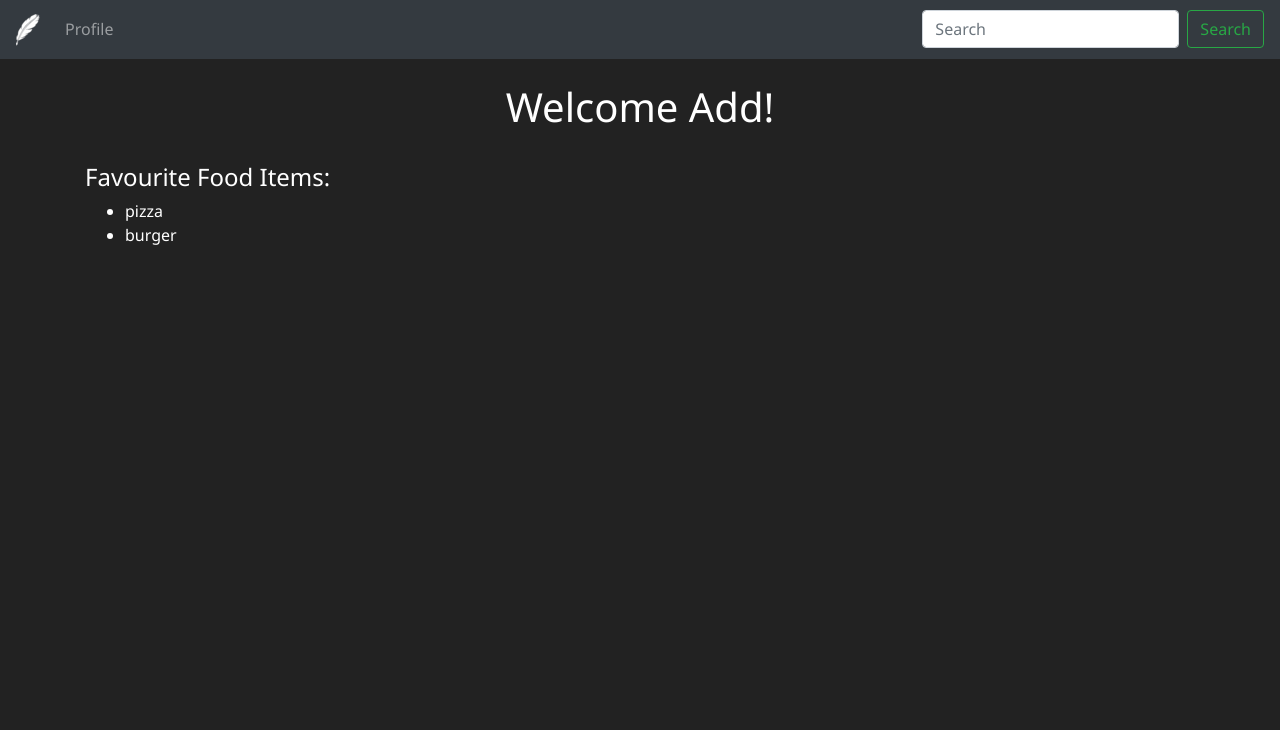
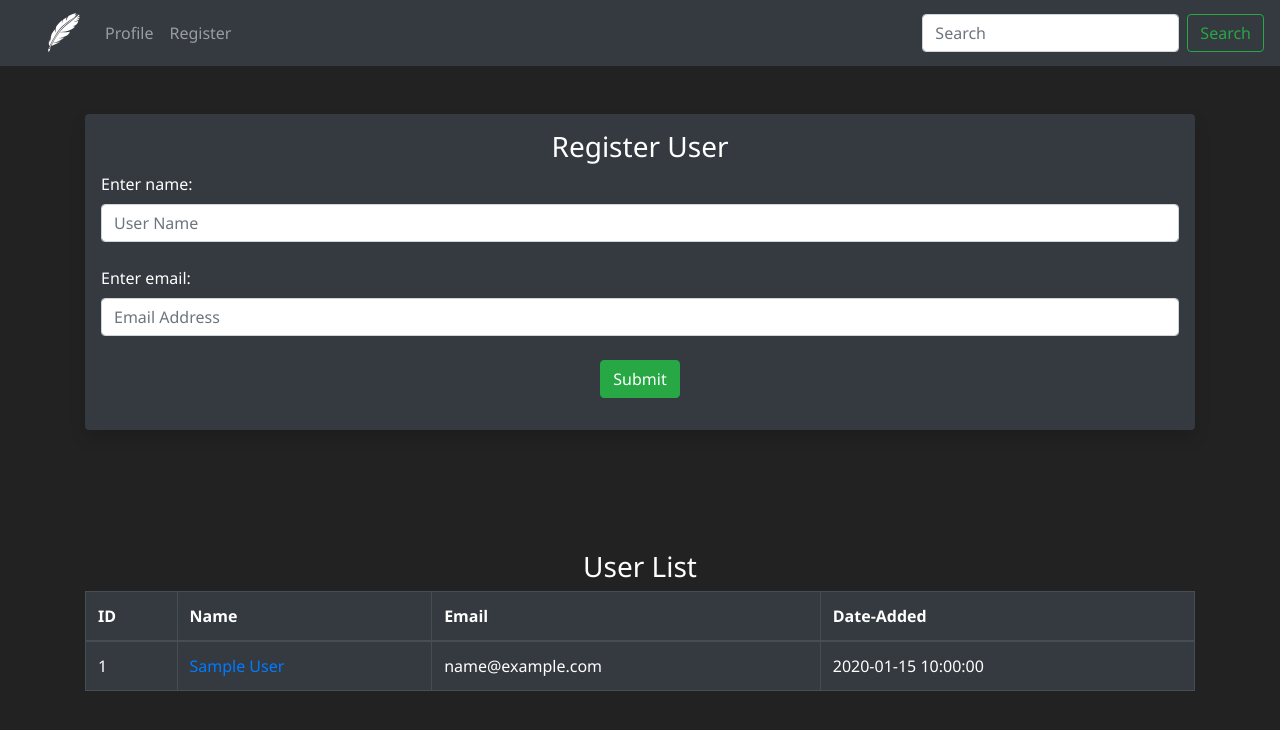
Before and after one commit to RampageousRJ/Blogify, a Flask app: page /user/add in a window 1280 px wide. Shown: the top 730 px of the page. Run offline with Flask 3, Linux system fonts and the light colour scheme; tables that the repository leaves empty hold one stand-in row (values such as "Sample post").

Commit message:
MySQL Shift

```diff
--- a/blogify/forms.py
+++ b/blogify/forms.py
@@ -4,5 +4,10 @@ from wtforms.validators import DataRequired
 from flask_login import UserMixin
 
 class UserForm(UserMixin,FlaskForm):
-    name=StringField("Enter your name: ",validators=[DataRequired()])
+    name=StringField("Enter name: ",validators=[DataRequired()])
+    email=StringField("Enter email: ",validators=[DataRequired()])
     submit=SubmitField("Submit")
+
+class NamerForm(UserMixin,FlaskForm):
+    name=StringField("Enter name: ",validators=[DataRequired()])
+    submit=SubmitField("Submit")
--- a/blogify/routes.py
+++ b/blogify/routes.py
@@ -1,6 +1,7 @@
-from flask import Flask,render_template,flash
-from blogify import app
+from flask import Flask,render_template,flash,request
+from blogify import app,db
 from blogify.forms import *
+from blogify.models import Users
 
 @app.route('/')
 @app.route('/home')
@@ -15,12 +16,44 @@ def user(name):
 @app.route('/name',methods=['GET','POST'])
 def name():
     name=None
-    form=UserForm()
+    form=NamerForm()
     if form.validate_on_submit():
         name=form.name.data
         form.name.data=""
         flash("Submitted Successfully!",category='success')
     return render_template('name.html',name=name,form=form)
+
+@app.route('/user/add',methods=['GET','POST'])
+def add_user():
+    form=UserForm()
+    name=None
+    if form.validate_on_submit():
+        user = Users.query.filter_by(email=form.email.data).first()
+        if user is None:
+            u1 = Users(name=form.name.data,email=form.email.data)
+            db.session.add(u1)
+            db.session.commit()
+        form.name.data = ""
+        form.email.data = ""
+        flash("Registered Successfully!",category='success')
+    curr_users =Users.query.order_by(Users.date_added)
+    return render_template('add_user.html',form=form,curr_users=curr_users)
+
+@app.route('/user/update/<int:id>',methods=['GET','POST'])
+def update(id):
+    form = UserForm()
+    updated_name = Users.query.get_or_404(id)
+    if request.method=='POST':
+        updated_name.name = request.form['name']
+        updated_name.email = request.form['email']
+        try:
+            db.session.commit()
+            flash("User Updated Successfully")
+            return render_template('update.html',form=form,updated_name=updated_name)
+        except:
+            flash('ERROR! Something went wrong...')
+            return render_template("update.html",form=form,updated_name=updated_name)
+    return render_template("update.html",form=form,updated_name=updated_name)
 
 # Page Not Found
 @app.errorhandler(404)
--- /dev/null
+++ b/blogify/templates/add_user.html
@@ -0,0 +1,50 @@
+{% extends 'base.html' %}
+
+{% block title %}
+  Add User
+{% endblock %}
+
+{% block body %}
+    <br />
+    <div class="shadow p-3 mb-5 bg-dark rounded">
+        <h3 class="text-center">Register User</h3>
+        <form method="POST" class='form-register'>
+            <div class="form-labels">
+                {{form.hidden_tag()}}
+                {{form.name.label()}}
+                {{form.name(class='form-control', placeholder='User Name')}}
+                <br>
+                {{form.email.label()}}
+                {{form.email(class='form-control', placeholder='Email Address')}}
+                <br>
+                <div class="form-group text-center">
+                    {{ form.submit(class = 'btn btn-success') }}
+                </div>
+            </div>
+        </form>
+    </div>
+    <br />
+    <br />
+    <br />
+    <h3 class="text-center">User List</h3>
+    <table class="table table-hover table-dark table-bordered">
+        <thead class="thead-dark">
+            <tr>
+                <th scope="col">ID</th>
+                <th scope="col">Name</th>
+                <th scope="col">Email</th>
+                <th scope="col">Date-Added</th>
+            </tr>
+        </thead>
+        <tbody>
+            {% for user in curr_users %}
+                <tr>
+                    <td>{{ user.id }}</td>
+                    <td><a href="{{url_for('update',id=user.id)}}">{{ user.name }}</a></td>
+                    <td>{{ user.email }}</td>
+                    <td>{{ user.date_added }}</td>
+                </tr>
+            {% endfor %}
+        </tbody>
+    </table>
+{% endblock %}
--- a/blogify/templates/base.html
+++ b/blogify/templates/base.html
@@ -13,6 +13,7 @@
   </head>
   <body>
     <nav class="navbar navbar-expand-lg navbar-dark bg-dark">
+        <a class="nav-link" href=""></a>
       <a class="navbar-brand" href="{{url_for('home')}}"><img src="{{url_for('static',filename='images/logo.png')}}" alt=""></a>
       <button class="navbar-toggler" type="button" data-toggle="collapse" data-target="#navbarSupportedContent" aria-controls="navbarSupportedContent" aria-expanded="false" aria-label="Toggle navigation">
         <span class="navbar-toggler-icon"></span>
@@ -22,6 +23,9 @@
         <ul class="navbar-nav mr-auto">
           <li class="nav-item">
             <a class="nav-link" href="{{url_for('name')}}">Profile</a>
+          </li>
+          <li class="nav-item">
+            <a class="nav-link" href="{{url_for('add_user')}}">Register</a>
           </li>
         </ul>
         <form class="form-inline my-2 my-lg-0">
```
Also changed, not shown: blogify/__init__.py (+7 -2 lines), blogify/models.py (+10 -0 lines), blogify/templates/update.html (added, +50 -0 lines), blogify/static/images/logo.png, blogify/static/images/logo_large.png (added), blogify/static/images/new.png (added), instance/users.db (added).
